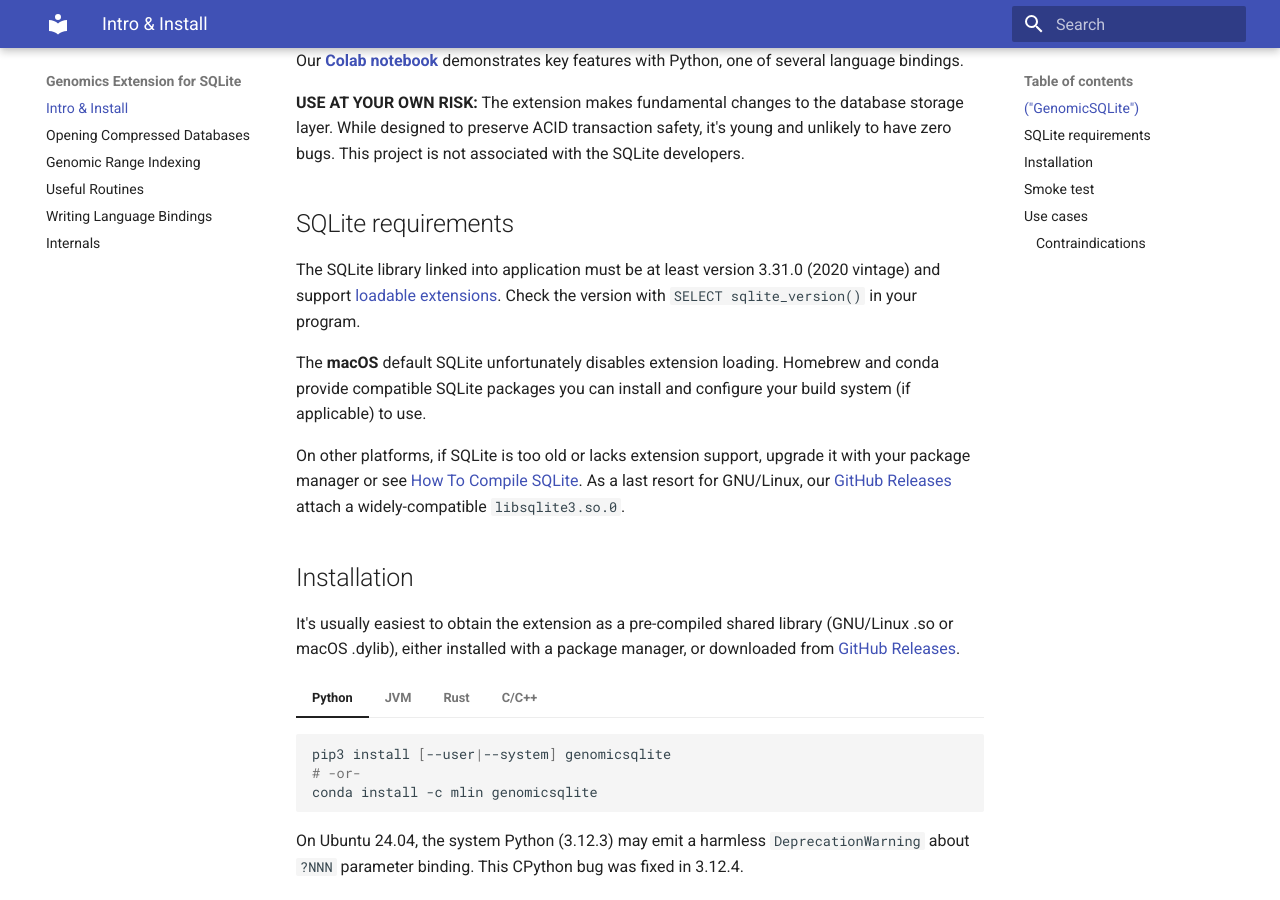
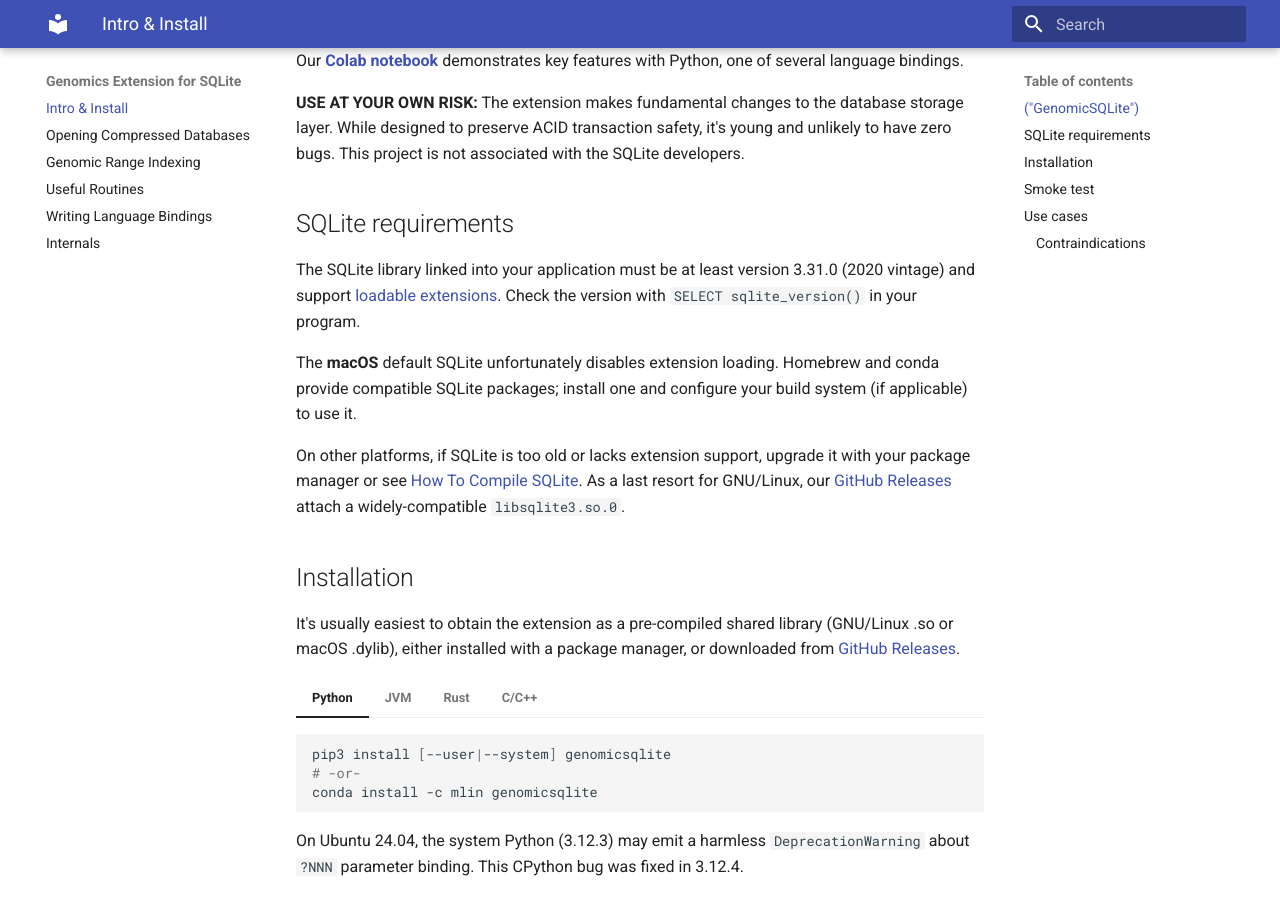
Before and after one commit to mlin/GenomicSQLite, an MkDocs documentation site: the page built from docs/index.md, in a window 1280 px wide and 900 px high, scrolled down 802 px. Built offline with MkDocs 1.6.1 and Material for MkDocs 9.7.7, drawn with Linux system fonts in a browser that asks for light colours.

Commit message:
Fix minor wording issues in documentation

```diff
--- a/docs/index.md
+++ b/docs/index.md
@@ -22,9 +22,9 @@ Our **[Colab notebook](https://colab.research.google.com/drive/1BND1nYHDg9DLsw5b
 
 ## SQLite requirements
 
-The SQLite library linked into application must be at least version 3.31.0 (2020 vintage) and support [loadable extensions](https://www.sqlite.org/loadext.html). Check the version with `SELECT sqlite_version()` in your program.
+The SQLite library linked into your application must be at least version 3.31.0 (2020 vintage) and support [loadable extensions](https://www.sqlite.org/loadext.html). Check the version with `SELECT sqlite_version()` in your program.
 
-The **macOS** default SQLite unfortunately disables extension loading. Homebrew and conda provide compatible SQLite packages you can install and configure your build system (if applicable) to use.
+The **macOS** default SQLite unfortunately disables extension loading. Homebrew and conda provide compatible SQLite packages; install one and configure your build system (if applicable) to use it.
 
 On other platforms, if SQLite is too old or lacks extension support, upgrade it with your package manager or see [How To Compile SQLite](https://www.sqlite.org/howtocompile.html). As a last resort for GNU/Linux, our [GitHub Releases](https://github.com/mlin/GenomicSQLite/releases) attach a widely-compatible `libsqlite3.so.0`.
 
```
Also changed, not shown: other parts of docs/index.md (+1 -1 lines).
